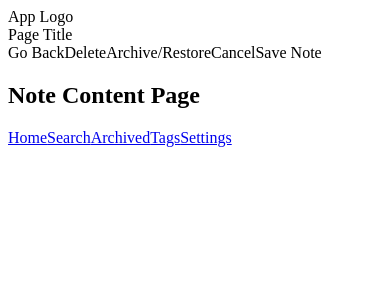
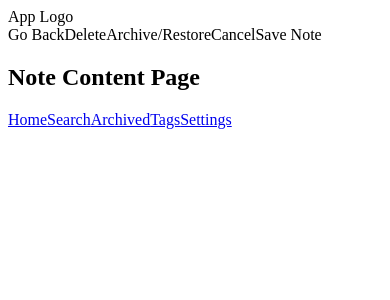
Before and after one commit to Nimus-oes/react-note-app, a React (Vite) app: page /tags/1/1 in a window 390 px wide. Shown: the top 300 px of the page. Built offline with nearby package versions, Linux system fonts and the light colour scheme.

Commit message:
Move page title for conditional rendering on mobile (#4)
Page title is moved from top level App component to the sub option panel on mobile so it is rendered only when it is a list page, instead of the content.

```diff
--- a/src/layout/root-layout-mobile.tsx
+++ b/src/layout/root-layout-mobile.tsx
@@ -1,14 +1,11 @@
 import { Outlet } from "react-router";
-import usePageTitle from "../hooks/use-page-title";
 import AppHeader from "./navigation/app-header";
 import NavBottomMobile from "./navigation/nav-bottom-mobile";
 
 export default function RootLayoutMobile() {
-  const pgaeTitle = usePageTitle();
   return (
     <div>
       <AppHeader />
-      <div>{pgaeTitle}</div>
       <Outlet />
       <NavBottomMobile />
     </div>
--- a/src/layout/sub-layout.tsx
+++ b/src/layout/sub-layout.tsx
@@ -1,6 +1,7 @@
 import { Outlet, useParams } from "react-router";
 import { useIsMobile } from "../hooks/use-is-mobile";
 import styles from "./sub-layout.module.css";
+import usePageTitle from "../hooks/use-page-title";
 
 // This component is a generic layout for sub options. Any JSX node can be provided to be rendered.
 interface SubOptionProps {
@@ -10,9 +11,17 @@ interface SubOptionProps {
 export default function SubLayout({ subOptions }: SubOptionProps) {
   const { noteId } = useParams();
   const isMobile = useIsMobile();
+  const pageTitle = usePageTitle();
 
   // If noteId, it means it's a content page which will be rendered through Outlet
-  const mobileLayout = noteId ? <Outlet /> : <div>{subOptions}</div>;
+  const mobileLayout = noteId ? (
+    <Outlet />
+  ) : (
+    <>
+      <div>{pageTitle}</div>
+      <div>{subOptions}</div>
+    </>
+  );
   const desktopLayout = (
     <div className={styles.desktopContainer}>
       <div>{subOptions}</div>
```
